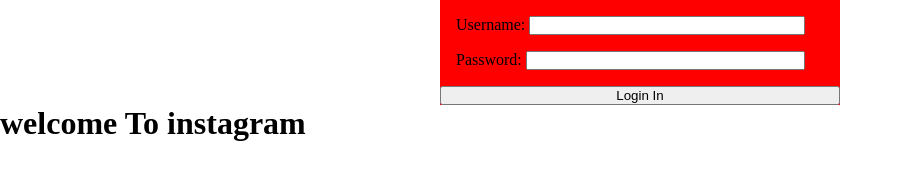
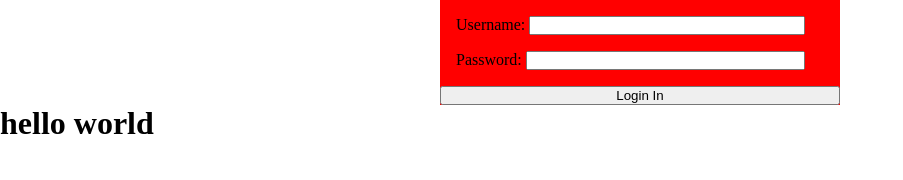
Before and after one commit to darkweb907/instagram-clone, a plain HTML site: page new.html in a window 1280 px wide. Shown: the whole page, without its empty margins (0-903 px from the left). Drawn offline with Linux system fonts and the light colour scheme.

Commit message:
moving trash

```diff
--- a/database.js
+++ b/database.js
@@ -53,14 +53,23 @@
     Btn.onsubmit = (e) => {
         e.preventDefault()
         let user = document.querySelector(".user").value
+
+            clearPost('post')
+            addPost("post", { user, food: "beans" })
+
+
+
         // window.location.href="index.html"
-        clearPost('post')
-        addPost("post", { user, food: "beans" })
 
     }
-    let head= document.getElementById('h1')
-    let myPost = getPost("post")
-    myPost.then(data => {
-        head.textContent= data[0].user
+
+
+     let head= document.getElementById('h1')
+            let myPost = getPost("post")
+            console.log(myPost)
+            myPost.then(data => {
+                head.innerHTML=`<h1> ${data[0]? data[0].user : 'hello world'} </h1>`
+
     })
+
 }
--- a/new.html
+++ b/new.html
@@ -52,7 +52,7 @@
        </div>
        <input type="submit" value="Login In" id="submit" class="submit">
    </form>
-   <h1 id="h1">welcome To instagram</h1>
+   <div id="h1"></div>
    <script src="database.js"></script>
 </body>
 </html>
```
